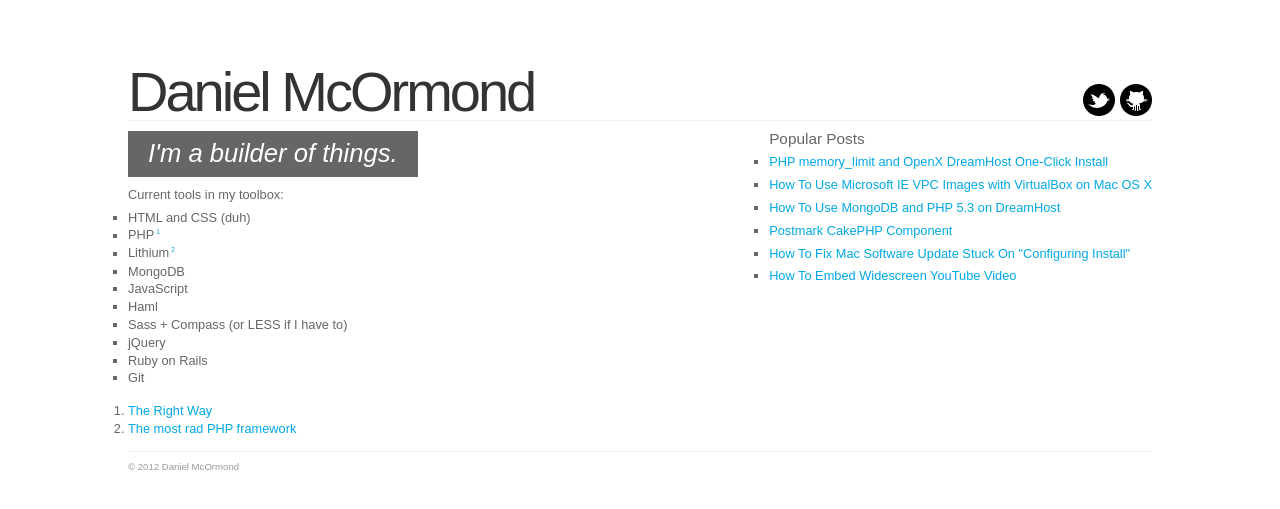
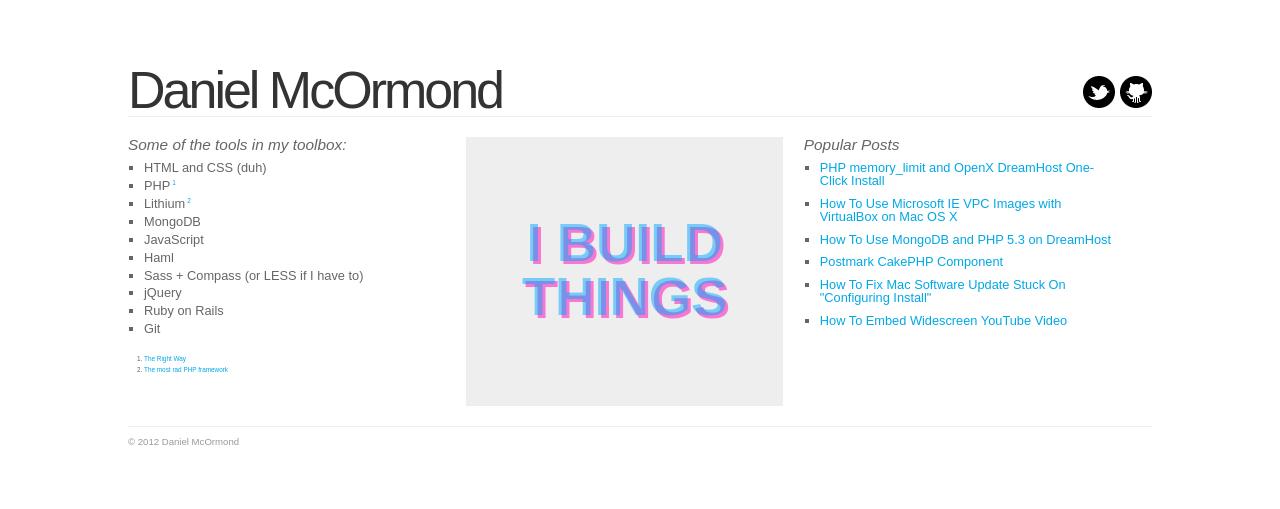
Before and after one commit to danielmcormond/danielmcormond.com, a Jekyll site: the page built from index.html, in a window 1280 px wide. Shown: the top 509 px of the page. Built offline with Jekyll 4.4.1, drawn with Linux system fonts in a browser that asks for light colours.

Commit message:
Updated homepage layout and content

```diff
--- a/css/style.css
+++ b/css/style.css
@@ -17,7 +17,11 @@ h5 { font-size: 120%; }
 h6 { font-size: 100%; }
 
 ul {
+	margin-left: 16px;
 	list-style-type: square;
+}
+ol {
+	margin-left: 16px;
 }
 li {
 	margin: 5px 0px;
@@ -78,8 +82,37 @@ div.right {
 	float: right;
 }
 
+div.thirds {
+	width: 31%;
+	min-width: 240px;
+	margin-right: 2%;
+	height: 21em;
+	float: left;
+	margin-top: 10px;
+	margin-bottom: 10px;
+}
+div.standout {
+	text-align: center;
+	background: #eee;
+}
+h2.caption {
+	margin-top: 1.45em;
+	font-size: 4.25em;
+	font-weight: bold;
+	text-transform: uppercase;
+	color: rgba(0, 168, 255, 0.5);
+	text-shadow: 3px 3px 0 rgba(255, 0, 180, 0.5);
+}
+h5.caption {
+	margin-bottom: 10px;
+	font-style: italic;
+}
+div.last {
+	margin-right: 0px;
+}
+
 h1#title {
-	font-size: 56px;
+	font-size: 52px;
 	font-family: "anisette-petite-sc",sans-serif;
 	letter-spacing: -3px;
 }
@@ -93,7 +126,7 @@ h1#title a:hover {
 ul#links {
 	list-style-type: none;
 	float: right;
-	margin-top: 15px;
+	margin-top: 7px;
 }
 ul#links li {
 	float: left;
@@ -161,15 +194,7 @@ span.notfound {
 ol#footnotes {
 	margin-top: 20px;
 	list-style-type: decimal;
-}
-
-h1.caption {
-	font-style: italic;
-	margin-top: 0px;
-	margin-bottom: 10px;
-	background: #666;
-	color: #fff;
-	padding: 10px 20px;
+	font-size: 50%;
 }
 
 p {
--- a/index.html
+++ b/index.html
@@ -3,9 +3,8 @@ layout: default
 title: Daniel McOrmond
 ---
 
-<div class="left">
-	<h1 class="caption">I'm a builder of things.</h1>
-	<p>Current tools in my toolbox:</p>
+<div class="thirds">
+	<h5 class="caption">Some of the tools in my toolbox:</h5>
 	<ul id="tools">
 		<li>HTML and CSS (duh)</li>
 		<li>PHP<a href="#" class="footnote">1</a></li>
@@ -24,8 +23,12 @@ title: Daniel McOrmond
 	</ol>
 </div>
 
-<div class="right">
-	<h5>Popular Posts</h5>
+<div class="thirds standout">
+	<h2 class="caption">I build things</h2>
+</div>
+
+<div class="thirds last">
+	<h5 class="caption">Popular Posts</h5>
 	<ul class="posts">
 	  {% for post in site.posts %}
 		<li><a href="{{ post.url }}">{{ post.title }}</a></li>
```
